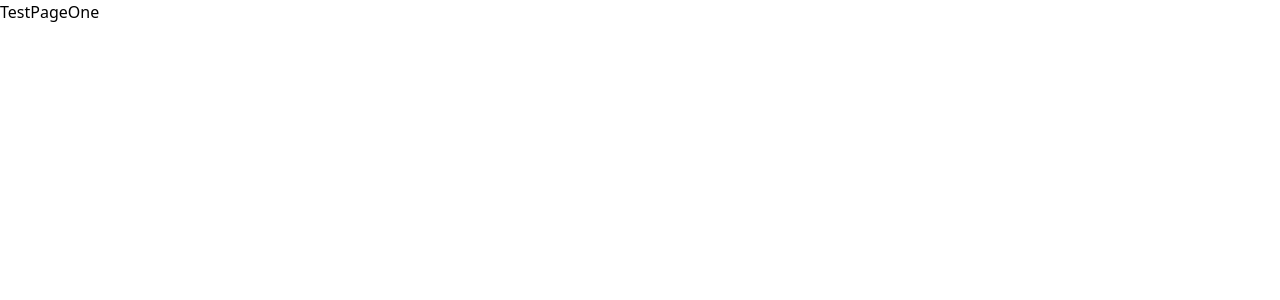
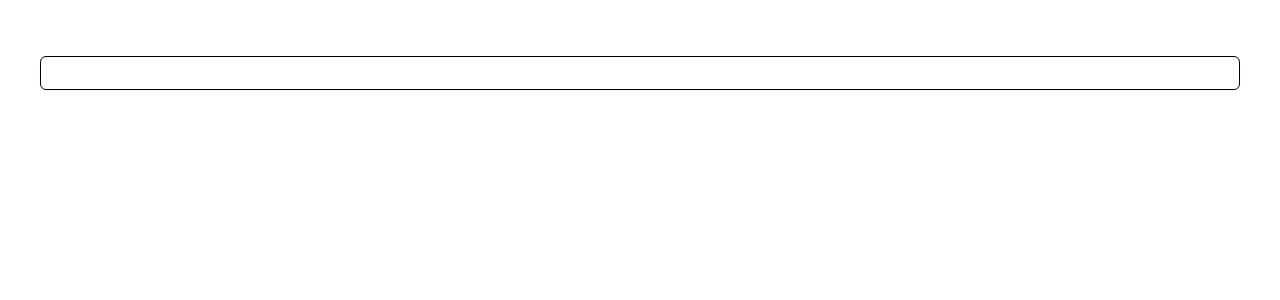
Before and after one commit to fAkinyosoye/employee-mgmt, a React (Vite) app: page / in a window 1280 px wide. Shown: the top 300 px of the page. Built offline with nearby package versions, Linux system fonts and the light colour scheme.

Commit message:
worked on input field component

```diff
--- a/index.html
+++ b/index.html
@@ -4,7 +4,7 @@
     <meta charset="UTF-8" />
     <link rel="icon" type="image/svg+xml" href="/vite.svg" />
     <meta name="viewport" content="width=device-width, initial-scale=1.0" />
-    <title>Vite + React + TS</title>
+    <title>Employee Mgmt</title>
   </head>
   <body>
     <div id="root"></div>
--- a/package.json
+++ b/package.json
@@ -11,6 +11,7 @@
   "dependencies": {
     "react": "^18.2.0",
     "react-dom": "^18.2.0",
+    "react-hook-form": "^7.39.4",
     "react-router-dom": "^6.4.3"
   },
   "devDependencies": {
--- /dev/null
+++ b/src/components/atoms/Input.tsx
@@ -0,0 +1,72 @@
+interface InputProps {
+  className?: string;
+  onChange?: any;
+  name?: string;
+  value?: any;
+  type: string;
+  label?: string;
+  placeholder?: string;
+  required?: boolean;
+  error?: string;
+  bgColor?: string;
+  register?: object;
+  id?: string;
+  pattern?: any;
+  onClick?: any;
+  disabled?: boolean;
+  autoComplete?: any;
+  width?: any;
+  minLength?: number;
+  maxLength?: number;
+  ifRounded?: boolean;
+  // maxLength?: any;
+  //   refs?: any;
+  //   onKeyUp?: any;
+  //   onKeyPress?: any;
+  readOnly?: boolean;
+}
+
+const Input = (props: InputProps) => {
+  const {
+    placeholder,
+    className,
+    type,
+    name,
+    id,
+    error,
+    label,
+    bgColor = "bg-s",
+    readOnly,
+    register,
+    ifRounded,
+  } = props;
+  return (
+    <div className="mb-4">
+      <label
+        htmlFor={name}
+        className="text-sm md:text-base font-normal text-grey pb-2 inline-block"
+      >
+        {label}
+      </label>
+      <input
+        readOnly={readOnly}
+        type={type}
+        name={name}
+        id={id}
+        {...register}
+        placeholder={placeholder}
+        className="h-[34px] placeholder:italic placeholder:text-slate-400 block bg-white w-full border border-slate-300 rounded-md px-[6px] py-3 shadow-sm focus:outline-none focus:border-primary focus:ring-primary focus:ring-1 text-sm"
+        style={{
+          border: error ? "1px solid red" : "",
+          backgroundColor: readOnly ? "#ACB5BD" : "",
+          //   borderRadius: ifRounded && "6px",
+        }}
+      />
+      <span>
+        <p className="text-red-500 text-xs"> {error}</p>
+      </span>
+    </div>
+  );
+};
+
+export { Input };
--- /dev/null
+++ b/src/components/atoms/index.tsx
@@ -0,0 +1 @@
+export * from "./Input";
--- a/src/components/pages/TestPageOne.tsx
+++ b/src/components/pages/TestPageOne.tsx
@@ -1,9 +1,10 @@
 import React from "react";
+import { Input } from "../atoms";
 
 const TestPageOne = () => {
   return (
-    <div>
-      <p>TestPageOne</p>
+    <div className="mt-8 mx-10">
+      <Input type="text" />
     </div>
   );
 };
--- a/tailwind.config.cjs
+++ b/tailwind.config.cjs
@@ -3,6 +3,9 @@ module.exports = {
   content: ["./index.html", "./src/**/*.{js,ts,jsx,tsx}"],
   theme: {
     extend: {},
+    colors: {
+      primary: "rgba(7, 199, 39, 0.7)",
+    },
   },
   plugins: [],
 };
```
Also changed, not shown: 1 other file (tests, documents, lock files or other folders).
